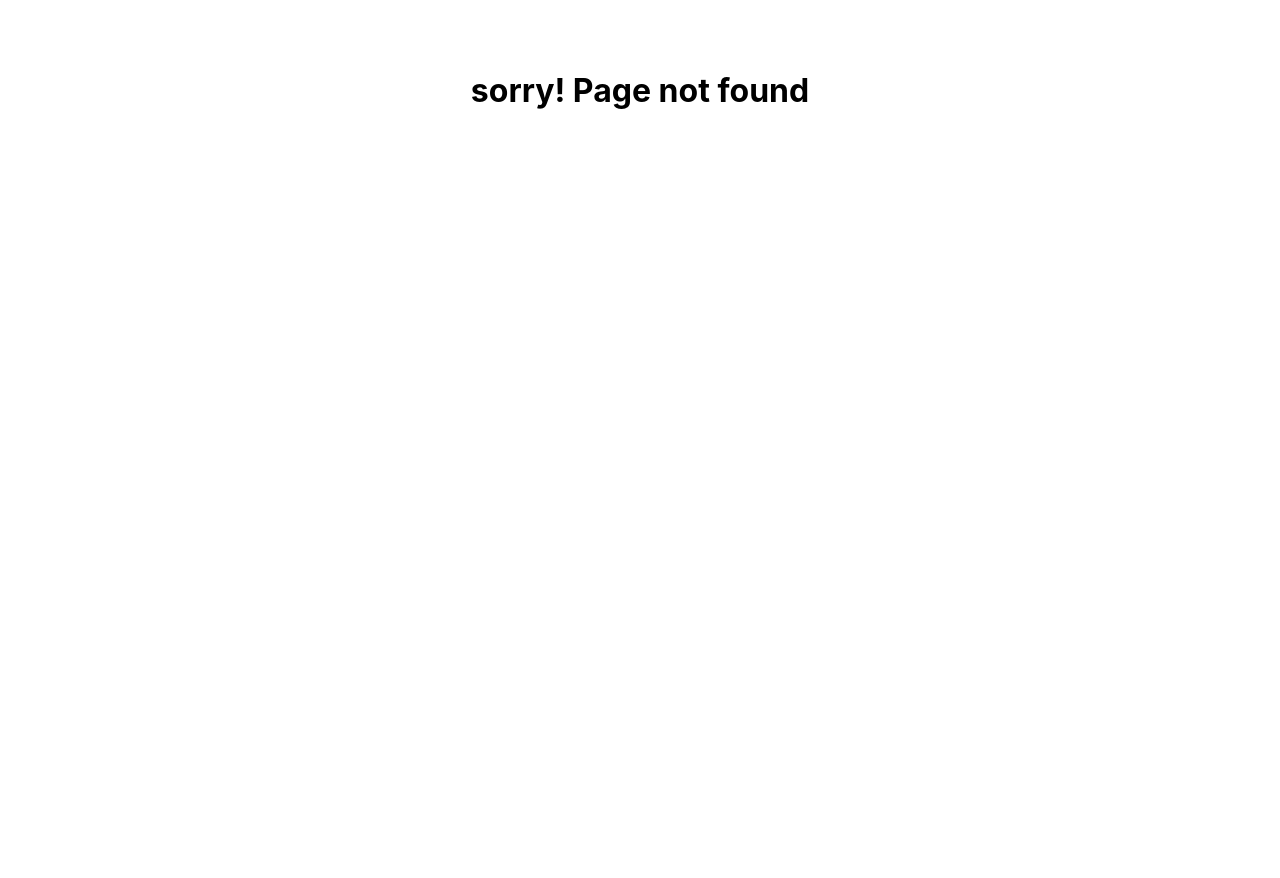
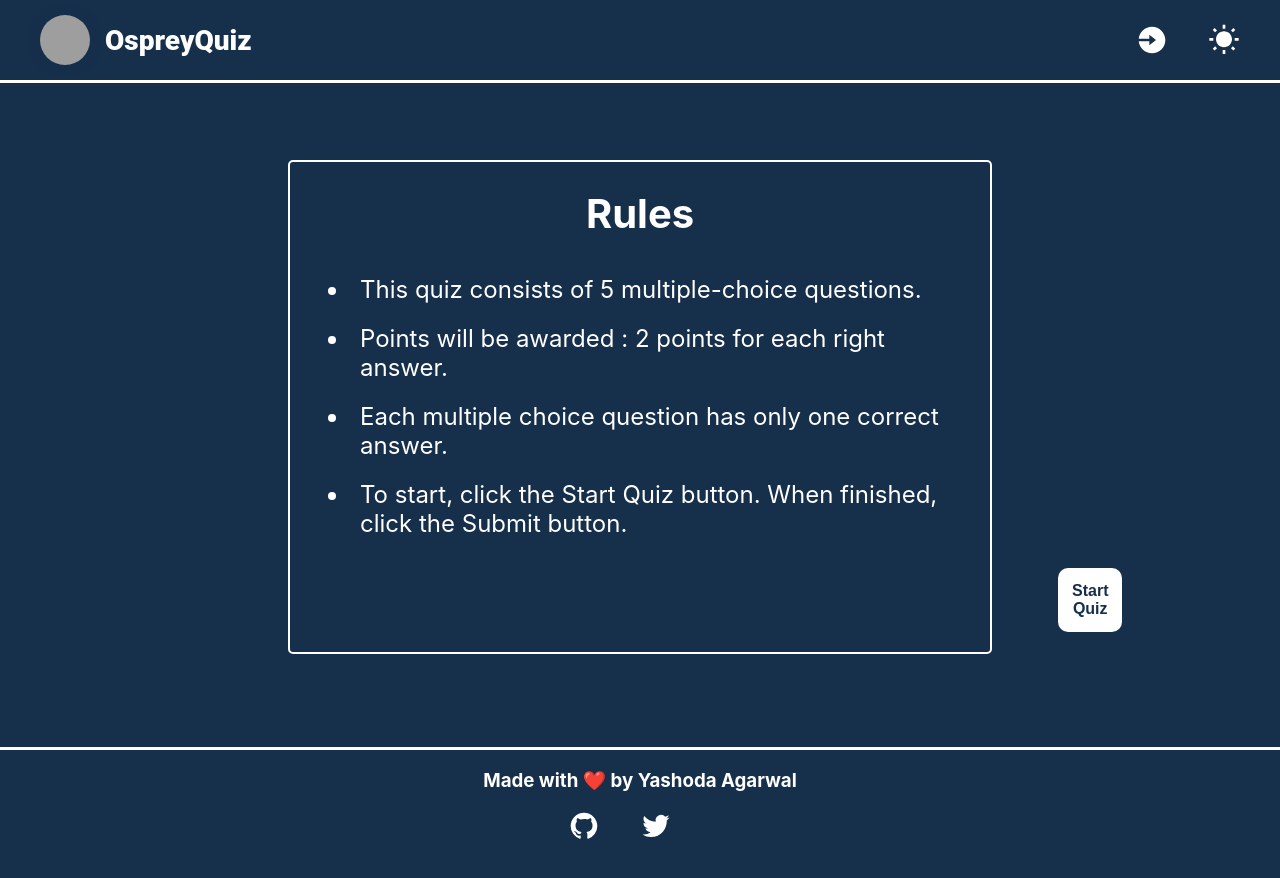
Before and after one commit to yashodaAgarwal/OspreyQuiz, a React (Create React App) app: page /rules in a window 1280 px wide. Before the commit this address had no page. Before the commit the page ends 800 px from the top, so only its background shows below. Built offline with nearby package versions, Linux system fonts and the light colour scheme; grey boxes are pictures that could not be loaded; what miragejs would draw is missing.

Commit message:
feat : rules page added

```diff
--- a/src/App.js
+++ b/src/App.js
@@ -1,12 +1,13 @@
 import { Route, Routes } from "react-router-dom";
 import "./App.css";
-import { Homepage, PageNotFound } from "./pages";
+import { Homepage, PageNotFound,Rules  } from "./pages";
 
 const App = () => {
   return (
     <div>
       <Routes>
         <Route path="/" element={<Homepage />} />
+        <Route path="/rules" element={<Rules />} />
         <Route path="/*" element={<PageNotFound />} />
       </Routes>
     </div>
--- a/src/components/CategoryCard/CategoryCard.jsx
+++ b/src/components/CategoryCard/CategoryCard.jsx
@@ -1,11 +1,12 @@
 import React from 'react'
+import { Link } from 'react-router-dom'
 import "./categorycard.css"
 
 const CategoryCard = ({category}) => {
   const {categoryName,image} = category
   return (
     <section>
-      <img className="image" src={image} alt={categoryName} />
+      <Link to="/rules"><img className="image" src={image} alt={categoryName} /></Link>
       <p className="text">{categoryName}</p>
   </section>
   )
--- a/src/components/Navbar/navbar.css
+++ b/src/components/Navbar/navbar.css
@@ -13,7 +13,6 @@
     display: flex;
     align-items: center;
     padding-left: 40px;
-
 }
 .logo-image{
     height: 50px;
--- a/src/pages/Rules/Rules.jsx
+++ b/src/pages/Rules/Rules.jsx
@@ -0,0 +1,36 @@
+import React from 'react'
+import "./rules.css"
+import { useTheme } from "../../context";
+import { Footer, Navbar } from "../../components";
+
+const Rules = () => {
+    const {theme} = useTheme();
+  return (
+         <>
+      <Navbar />
+      <div
+        className={
+          theme === "dark"
+            ? "homepage-container  dark"
+            : "homepage-container light"
+        }
+      >
+          <div className={theme ==='dark'?'rules-page border':'rules-page dark-border'}>
+         <h1 className='rules-heading'>Rules</h1>
+         <ul className='rules'>
+             <li>This quiz consists of 5 multiple-choice questions.</li>
+             <li>Points will be awarded : 2 points for each right answer.</li>
+             <li>Each multiple choice question has only one correct answer.</li>
+             <li>To start, click the Start Quiz button. When finished, click the Submit button.</li>
+         </ul>
+         <div>
+             <button className={theme === "dark"?'rules-button light':'rules-button dark'}>Start Quiz</button>
+         </div>
+         </div>
+        <Footer />
+      </div>
+    </>
+  )
+}
+
+export default Rules
--- a/src/pages/Rules/rules.css
+++ b/src/pages/Rules/rules.css
@@ -0,0 +1,30 @@
+.rules-page{
+    margin: 5rem 18rem;
+    border-radius: 5px;
+}
+.border{
+    border:2px solid white
+}
+.dark-border{
+    border:2px solid #162f4b;
+}
+.rules-heading{
+    text-align: center;
+    font-size: 40px;
+}
+.rules{
+    font-size: 24px;
+    margin: 20px;
+}
+.rules li{
+    padding: 10px;
+}
+.rules-button{
+    padding: 14px;
+    border-radius: 10px;
+    font-size: 16px;
+    border: none;
+    margin-left: 48rem;
+    margin-bottom: 20px;
+    font-weight: 600;
+}
--- a/src/pages/index.js
+++ b/src/pages/index.js
@@ -1,5 +1,7 @@
 import Homepage from "./Homepage/Homepage";
 import PageNotFound from "./PageNotFound/PageNotFound";
+import Rules from "./Rules/Rules";
 
 export {Homepage,
-PageNotFound}
+PageNotFound,
+Rules}
```
